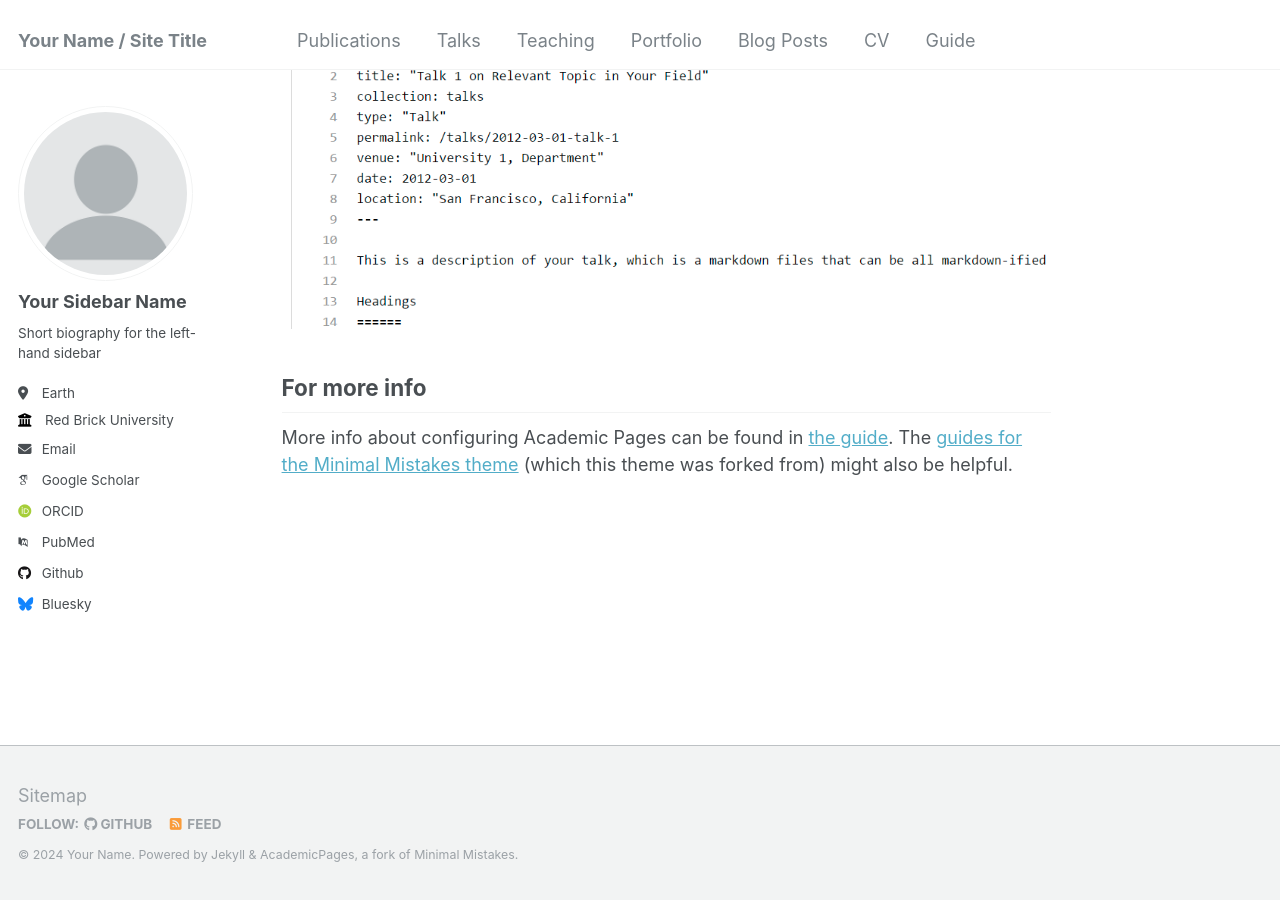
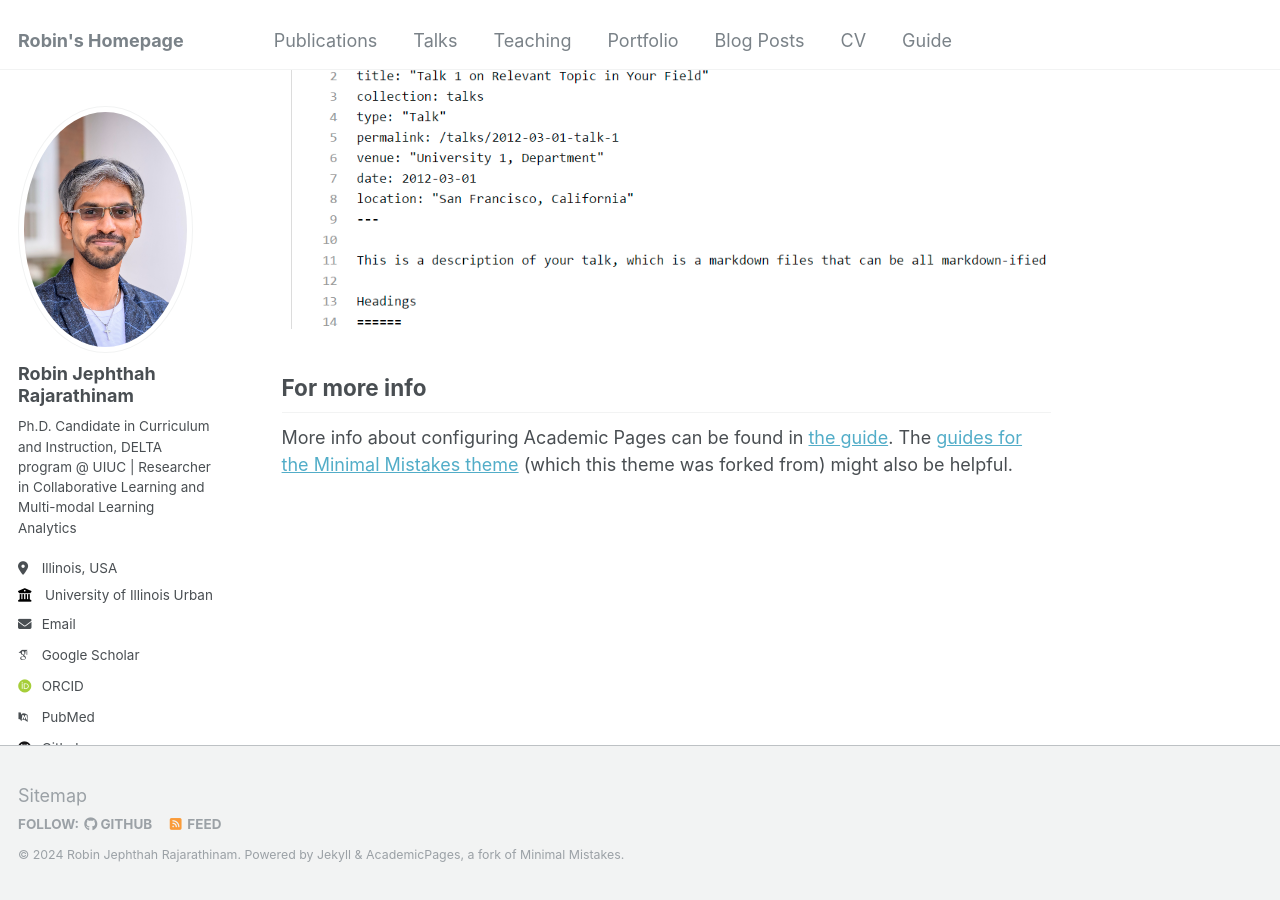
Before and after one commit to rjrthnm2/rjrthnm2.github.io, a Jekyll site: the page built from _pages/about.md, in a window 1280 px wide and 900 px high, scrolled down 2660 px. Built offline with Jekyll 4.4.1, drawn with Linux system fonts in a browser that asks for light colours; some web fonts are replaced.

Commit message:
Profile image and update site frontpage

```diff
--- a/_config.yml
+++ b/_config.yml
@@ -8,27 +8,27 @@
 
 # Basic Site Settings
 locale                   : "en-US"
-title                    : "Your Name / Site Title"
+title                    : "Robin's Homepage"
 title_separator          : "-"
-name                     : &name "Your Name"
+name                     : &name "Robin Jephthah Rajarathinam"
 description              : &description "personal description"
-url                      : https://academicpages.github.io # the base hostname & protocol for your site e.g. "https://mmistakes.github.io"
+url                      : https://rjrthnm2.github.io # the base hostname & protocol for your site e.g. "https://mmistakes.github.io"
 baseurl                  : "" # the subpath of your site, e.g. "/blog"
-repository               : "academicpages/academicpages.github.io"
+repository               : "rjrthnm2/rjrthnm2.github.io"
 
 # Site Author - The following control what appear as part of the author content on the side bar.
 #               If a field is blank the icon and link will not appear, otherwise it will be shown.
 #               Additional customization can be done by editing /_includes/author-profile.html
 author:
   # Biographic information
-  avatar           : "profile.png"
-  name             : "Your Sidebar Name"
+  avatar           : "profile.jpg"
+  name             : "Robin Jephthah Rajarathinam"
   pronouns         : # example: "she/her"
-  bio              : "Short biography for the left-hand sidebar"
-  location         : "Earth"
-  employer         : "Red Brick University"
+  bio              : "Ph.D. Candidate in Curriculum and Instruction, DELTA program @ UIUC | Researcher in Collaborative Learning and Multi-modal Learning Analytics"
+  location         : "Illinois, USA"
+  employer         : "University of Illinois Urbana-Champaign"
   uri              : # URL
-  email            : "none@example.org"
+  email            : "rjrthnm2@illinois.edu"
 
   # Academic websites
   arxiv            : # URL - Update with the correct link to your profile
```
Also changed, not shown: images/profile.jpg (added).
